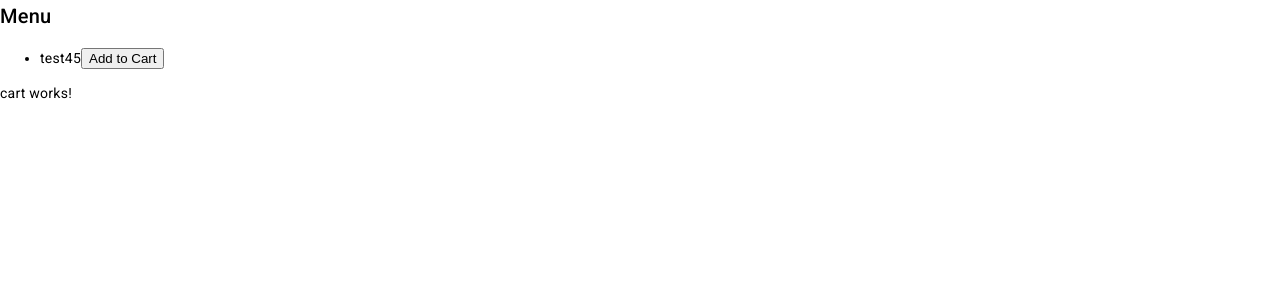
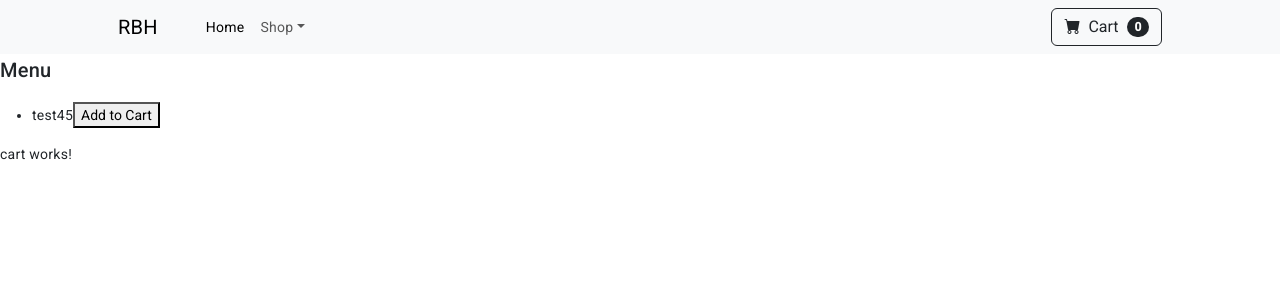
Before and after one commit to Marko9827/RBH, an Angular app: page / in a window 1280 px wide. Shown: the top 300 px of the page. Built offline with nearby package versions, Linux system fonts and the light colour scheme.

Commit message:
bootstrapfixed

```diff
--- a/angular.json
+++ b/angular.json
@@ -90,7 +90,8 @@
             "styles": [
               "@angular/material/prebuilt-themes/purple-green.css",
               "src/styles.css",
-              "node_modules/bootstrap/dist/css/bootstrap.min.css"
+              "node_modules/bootstrap/dist/css/bootstrap.min.css",
+              "node_modules/bootstrap-icons/font/bootstrap-icons.min.css"
             ],
             "scripts": [
               "node_modules/bootstrap/dist/js/bootstrap.min.js"
--- a/package.json
+++ b/package.json
@@ -22,6 +22,7 @@
     "@angular/platform-browser-dynamic": "^16.1.0",
     "@angular/router": "^16.1.0",
     "bootstrap": "^5.3.0",
+    "bootstrap-icons": "^1.10.5",
     "rxjs": "~7.8.0",
     "tslib": "^2.3.0",
     "zone.js": "~0.13.0"
--- a/src/app/app.component.html
+++ b/src/app/app.component.html
@@ -1,2 +1,3 @@
+<app-nav-bar></app-nav-bar>
 <app-menu></app-menu>
 <app-cart></app-cart>
--- a/src/app/app.module.ts
+++ b/src/app/app.module.ts
@@ -10,6 +10,8 @@ import { CartComponent } from './cart/cart.component';
 import { HomeFoodSliderComponent } from './home-food-slider/home-food-slider.component';
 import { HttpClientModule } from '@angular/common/http';
 import { NavBarComponent } from './nav-bar/nav-bar.component';
+import { MatCardModule } from '@angular/material/card';
+
 
 @NgModule({
   declarations: [
@@ -18,13 +20,14 @@ import { NavBarComponent } from './nav-bar/nav-bar.component';
     MenuComponent,
     CartComponent,
     HomeFoodSliderComponent,
-    NavBarComponent,
+    NavBarComponent
   ],
   imports: [
     BrowserModule,
     AppRoutingModule,
     BrowserAnimationsModule,
     HttpClientModule,
+    MatCardModule
   ],
   providers: [],
   bootstrap: [AppComponent],
--- a/src/app/nav-bar/nav-bar.component.html
+++ b/src/app/nav-bar/nav-bar.component.html
@@ -1,11 +1,11 @@
 <nav class="navbar navbar-expand-lg navbar-light bg-light">
     <div class="container px-4 px-lg-5">
-        <a class="navbar-brand" href="#!">Start Bootstrap</a>
+        <a class="navbar-brand" href="/">RBH</a>
         <button class="navbar-toggler" type="button" data-bs-toggle="collapse" data-bs-target="#navbarSupportedContent" aria-controls="navbarSupportedContent" aria-expanded="false" aria-label="Toggle navigation"><span class="navbar-toggler-icon"></span></button>
         <div class="collapse navbar-collapse" id="navbarSupportedContent">
             <ul class="navbar-nav me-auto mb-2 mb-lg-0 ms-lg-4">
                 <li class="nav-item"><a class="nav-link active" aria-current="page" href="#!">Home</a></li>
-                <li class="nav-item"><a class="nav-link" href="#!">About</a></li>
+
                 <li class="nav-item dropdown">
                     <a class="nav-link dropdown-toggle" id="navbarDropdown" href="#" role="button" data-bs-toggle="dropdown" aria-expanded="false">Shop</a>
                     <ul class="dropdown-menu" aria-labelledby="navbarDropdown">
--- a/src/index.html
+++ b/src/index.html
@@ -9,8 +9,10 @@
   <link rel="preconnect" href="https://fonts.gstatic.com">
   <link href="https://fonts.googleapis.com/css2?family=Roboto:wght@300;400;500&display=swap" rel="stylesheet">
   <link href="https://fonts.googleapis.com/icon?family=Material+Icons" rel="stylesheet">
+  <link href="https://cdn.jsdelivr.net/npm/bootstrap@5.3.0/dist/css/bootstrap.min.css" rel="stylesheet" integrity="sha384-9ndCyUaIbzAi2FUVXJi0CjmCapSmO7SnpJef0486qhLnuZ2cdeRhO02iuK6FUUVM" crossorigin="anonymous">
 </head>
 <body class="mat-typography">
   <app-root></app-root>
-</body>
+  <script src="https://cdn.jsdelivr.net/npm/bootstrap@5.3.0/dist/js/bootstrap.bundle.min.js" integrity="sha384-geWF76RCwLtnZ8qwWowPQNguL3RmwHVBC9FhGdlKrxdiJJigb/j/68SIy3Te4Bkz" crossorigin="anonymous"></script>
+ </body>
 </html>
--- a/src/styles.css
+++ b/src/styles.css
@@ -1,4 +1,5 @@
 /* You can add global styles to this file, and also import other style files */
-
+@import url(/node_modules/bootstrap-icons/font/bootstrap-icons.min.css);
+@import url(/node_modules/bootstrap/dist/css/bootstrap.min.css);
 html, body { height: 100%; }
 body { margin: 0; font-family: Roboto, "Helvetica Neue", sans-serif; }
```
Also changed, not shown: 1 other file (tests, documents, lock files or other folders).
